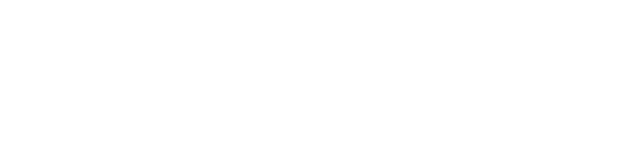
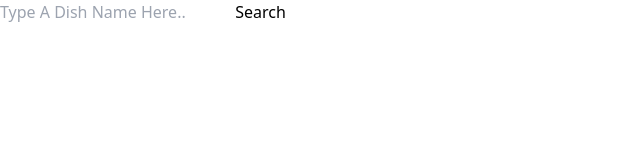
Before and after one commit to samirzjadhav/recipe-app, a website: page src/index.html in a window 1280 px wide. Shown: the whole page, without its empty margins (0-640 px from the left). Drawn offline with Linux system fonts and the light colour scheme.

Commit message:
feat: added container for search input

```diff
--- a/src/index.html
+++ b/src/index.html
@@ -14,7 +14,18 @@
     rel="stylesheet"
   />
   <body>
+    <div class="container">
+      <div class="search-container">
+        <input
+          type="text"
+          placeholder="Type A Dish Name Here.."
+          id="user-inp"
+        />
+        <button id="search-btn">Search</button>
+      </div>
+      <div class="result"></div>
+    </div>
     <!-- Script js -->
-    <script type="module" src="./script.js" defer></script>
+    <script src="./script.js" defer></script>
   </body>
 </html>
```
Also changed, not shown: src/input.css.
